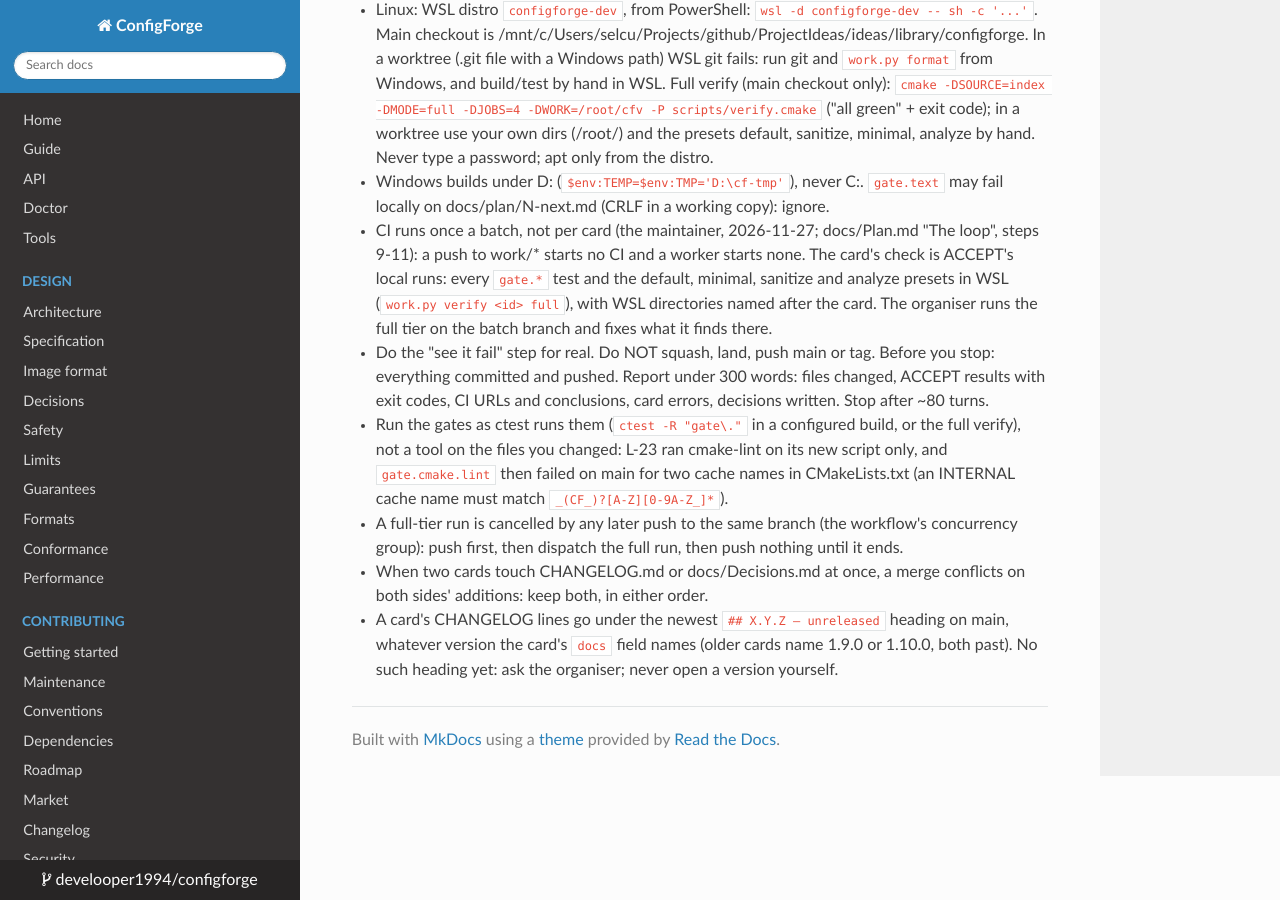
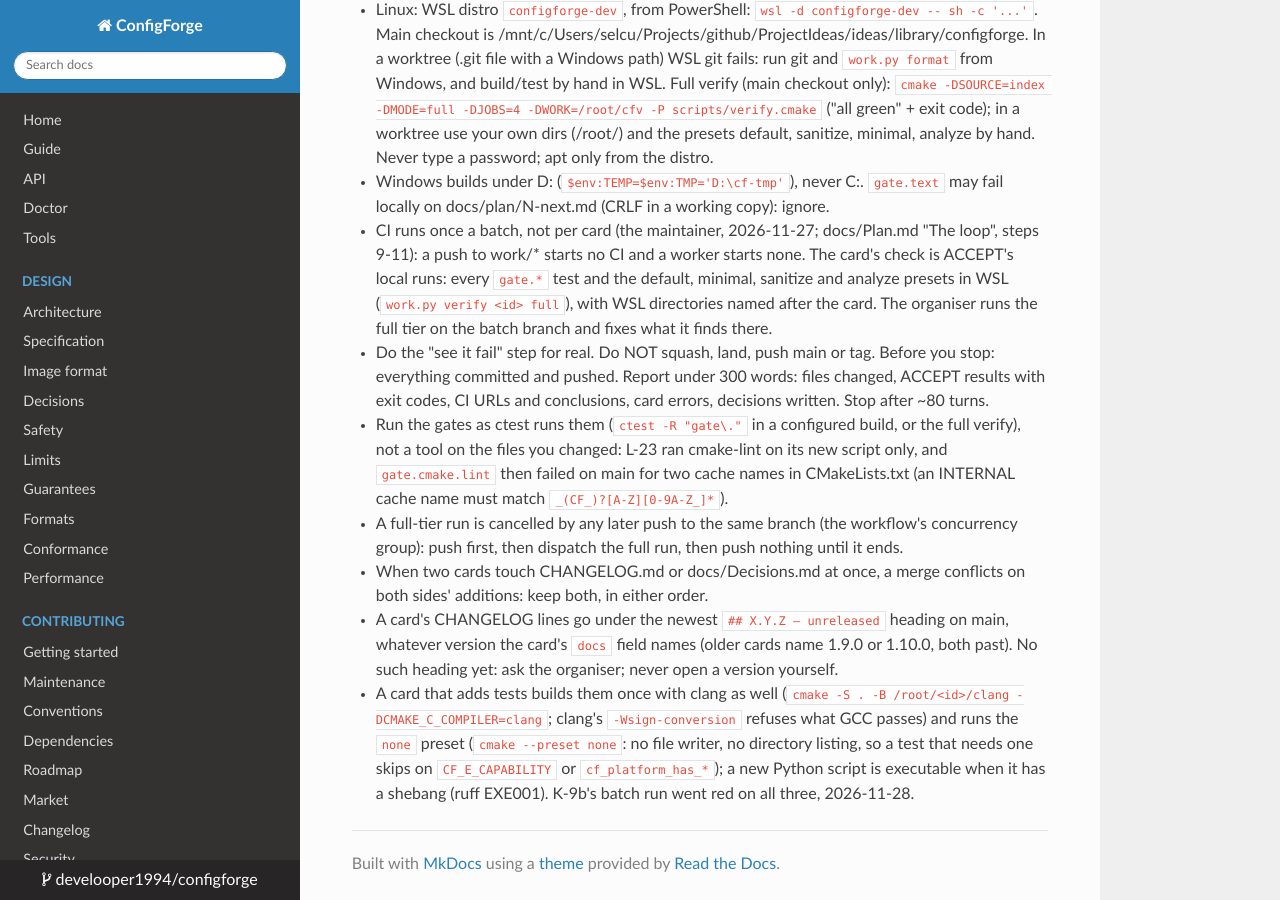
Before and after one commit to develooper1994/configforge, an MkDocs documentation site: the page built from docs/plan/worker-notes.md, in a window 1280 px wide and 900 px high, scrolled down 751 px. Built offline with MkDocs 1.6.1, drawn with Linux system fonts in a browser that asks for light colours.

Commit message:
worker-notes: clang, the none preset and a script's mode in a card's local checks
Co-Authored-By: Claude Opus 5.5 <noreply@anthropic.com>

```diff
--- a/docs/plan/worker-notes.md
+++ b/docs/plan/worker-notes.md
@@ -17,3 +17,4 @@ with every brief (`python scripts/work/brief.py <id>` and this page).
 - When two cards touch CHANGELOG.md or docs/Decisions.md at once, a merge conflicts on both sides' additions: keep both, in either order.
 
 - A card's CHANGELOG lines go under the newest `## X.Y.Z — unreleased` heading on main, whatever version the card's `docs` field names (older cards name 1.9.0 or 1.10.0, both past). No such heading yet: ask the organiser; never open a version yourself.
+- A card that adds tests builds them once with clang as well (`cmake -S . -B /root/<id>/clang -DCMAKE_C_COMPILER=clang`; clang's `-Wsign-conversion` refuses what GCC passes) and runs the `none` preset (`cmake --preset none`: no file writer, no directory listing, so a test that needs one skips on `CF_E_CAPABILITY` or `cf_platform_has_*`); a new Python script is executable when it has a shebang (ruff EXE001). K-9b's batch run went red on all three, 2026-11-28.
```
